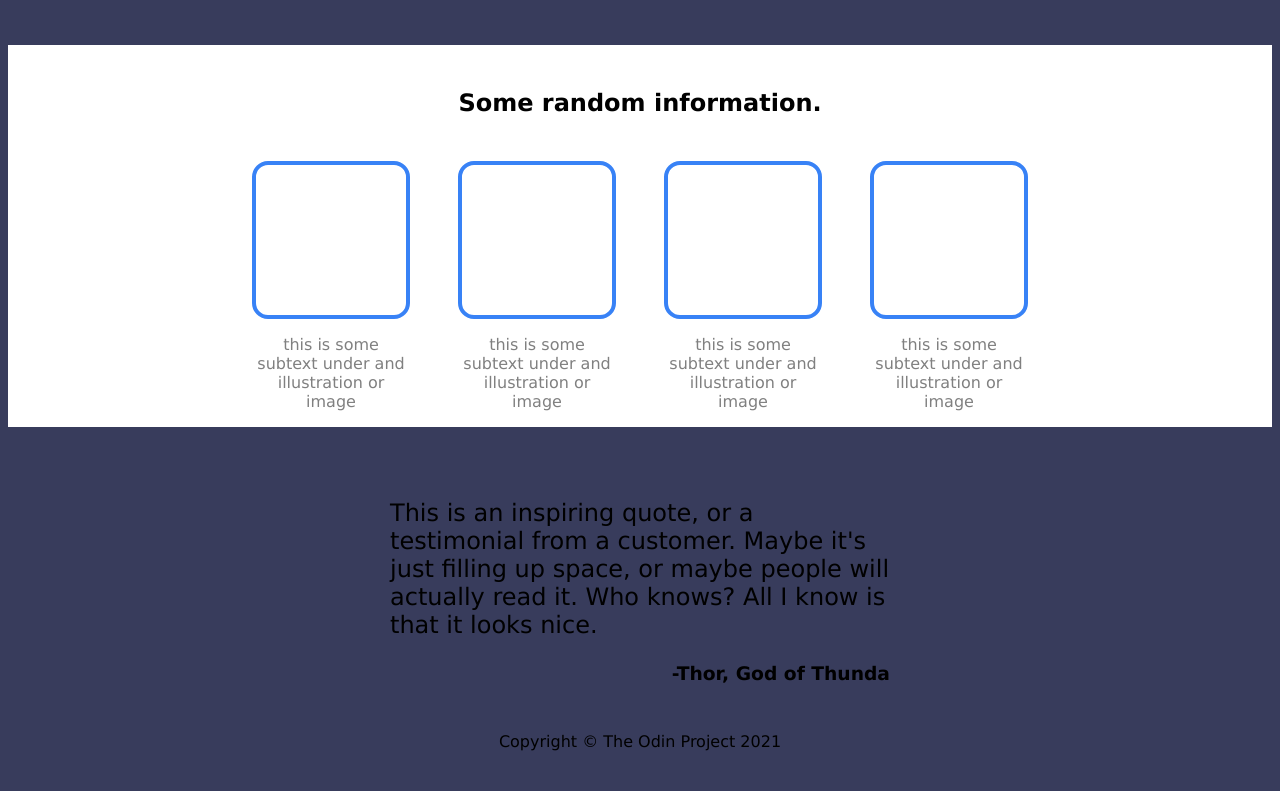
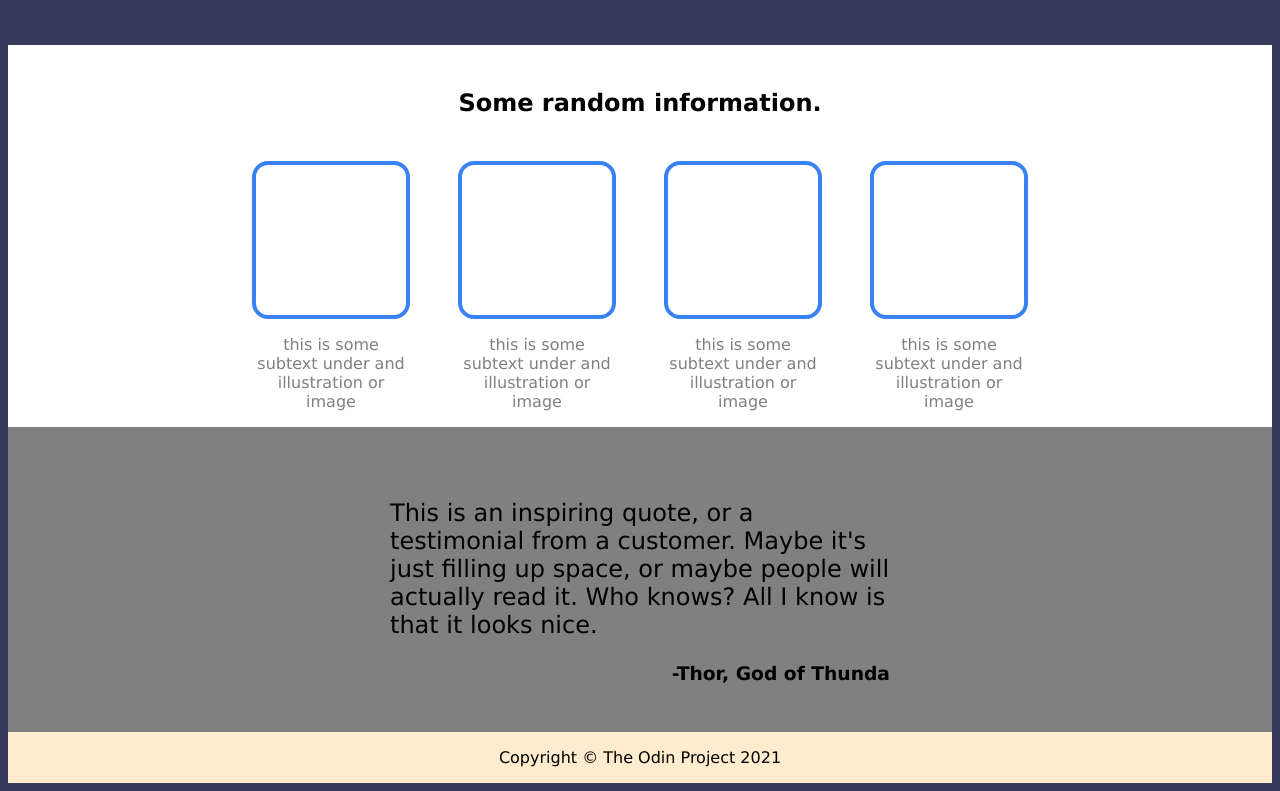
Before and after one commit to qmierlak/foundations-landing-page, a plain HTML site: page index.html in a window 1280 px wide. Shown: the part 314-1105 px from the top of the page. Before the commit the page ends 1073 px from the top, so only its background shows below. Drawn offline with Linux system fonts and the light colour scheme.

Commit message:
Correct width for quote, fix footer centering

```diff
--- a/style.css
+++ b/style.css
@@ -114,11 +114,15 @@ a,
 .quote-section {
 /**
 
-    background-color: white;
+
     flex: 1;
     width: 100hv;
 **/
+    background-color: grey;
+    width: 100%;
     align-self: center;
+    justify-content: center;
+    display: flex;
 }
 .quote {
     display: flex;
@@ -143,8 +147,17 @@ a,
 
 /** CTA section **/
 
+
+
+
+
+
+
 /** Footer section **/
 .footer {
     display: flex;
     justify-content: center;
+    align-items: center;
+    background-color: blanchedalmond;
+    padding: 16px;
 }
```
